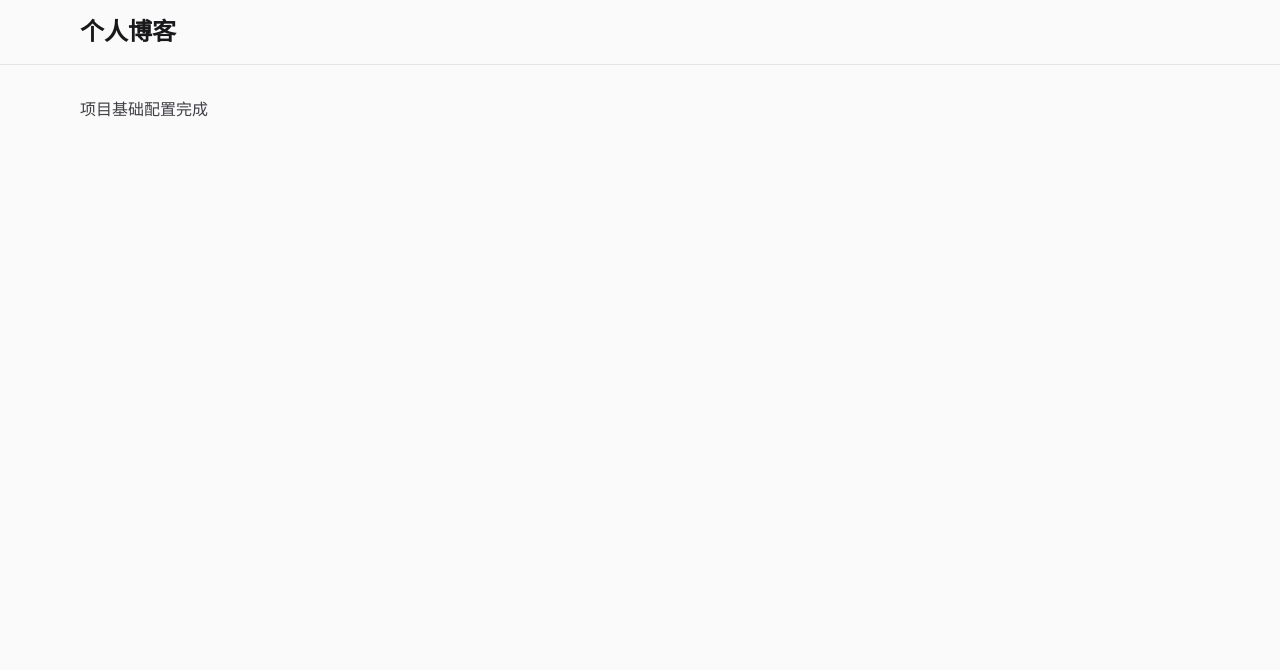
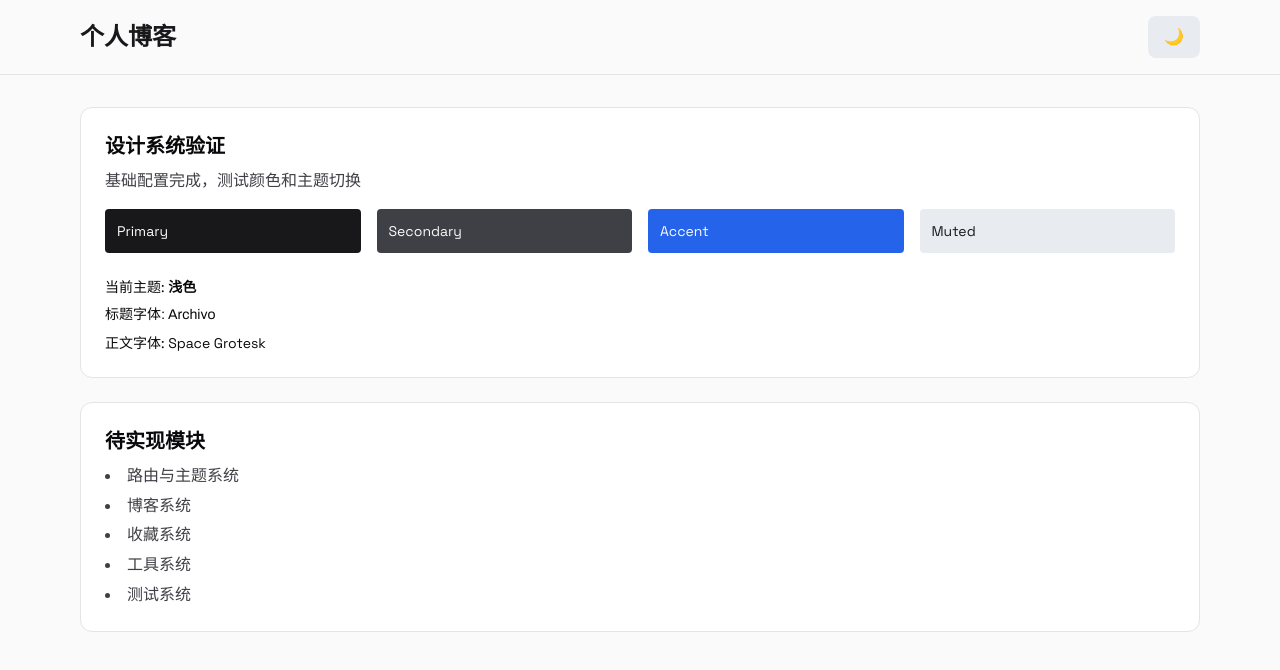
Before and after one commit to xionghuiYu/MyBlog, a Vue app: page / in a window 1280 px wide. Shown: the top 670 px of the page. Built offline with nearby package versions, Linux system fonts and the light colour scheme.

Commit message:
test: 添加设计系统验证页面

```diff
--- a/src/App.vue
+++ b/src/App.vue
@@ -1,15 +1,52 @@
 <template>
   <div class="min-h-screen bg-background text-foreground">
     <header class="border-b border-border">
-      <div class="max-w-6xl mx-auto px-4 py-4">
+      <div class="max-w-6xl mx-auto px-4 py-4 flex justify-between items-center">
         <h1 class="font-display text-2xl font-bold text-primary">个人博客</h1>
+        <button
+          @click="toggleTheme"
+          class="btn bg-muted hover:bg-secondary text-primary"
+          aria-label="切换主题"
+        >
+          {{ isDark ? '☀️' : '🌙' }}
+        </button>
       </div>
     </header>
     <main class="max-w-6xl mx-auto px-4 py-8">
-      <p class="text-secondary">项目基础配置完成</p>
+      <div class="card p-6 mb-6">
+        <h2 class="font-display text-xl font-semibold mb-2">设计系统验证</h2>
+        <p class="text-secondary mb-4">基础配置完成，测试颜色和主题切换</p>
+
+        <div class="grid grid-cols-2 md:grid-cols-4 gap-4 mb-6">
+          <div class="bg-primary text-background p-3 rounded-sm text-sm">Primary</div>
+          <div class="bg-secondary text-background p-3 rounded-sm text-sm">Secondary</div>
+          <div class="bg-accent text-background p-3 rounded-sm text-sm">Accent</div>
+          <div class="bg-muted text-primary p-3 rounded-sm text-sm">Muted</div>
+        </div>
+
+        <div class="space-y-2 text-sm">
+          <p>当前主题: <strong>{{ isDark ? '深色' : '浅色' }}</strong></p>
+          <p class="font-display">标题字体: Archivo</p>
+          <p>正文字体: Space Grotesk</p>
+        </div>
+      </div>
+
+      <div class="card p-6">
+        <h2 class="font-display text-xl font-semibold mb-2">待实现模块</h2>
+        <ul class="list-disc list-inside text-secondary space-y-1">
+          <li>路由与主题系统</li>
+          <li>博客系统</li>
+          <li>收藏系统</li>
+          <li>工具系统</li>
+          <li>测试系统</li>
+        </ul>
+      </div>
     </main>
   </div>
 </template>
 
 <script setup>
+import { useTheme } from './stores/theme'
+
+const { isDark, toggleTheme } = useTheme()
 </script>
--- a/src/styles/base.css
+++ b/src/styles/base.css
@@ -23,7 +23,8 @@
 
 @layer components {
   .btn {
-    @apply px-4 py-2 rounded-button font-medium transition-all duration-200 ease-out-cubic;
+    @apply px-4 py-2 rounded-button font-medium transition-all duration-200;
+    transition-timing-function: var(--ease-out-cubic);
   }
 
   .card {
```
